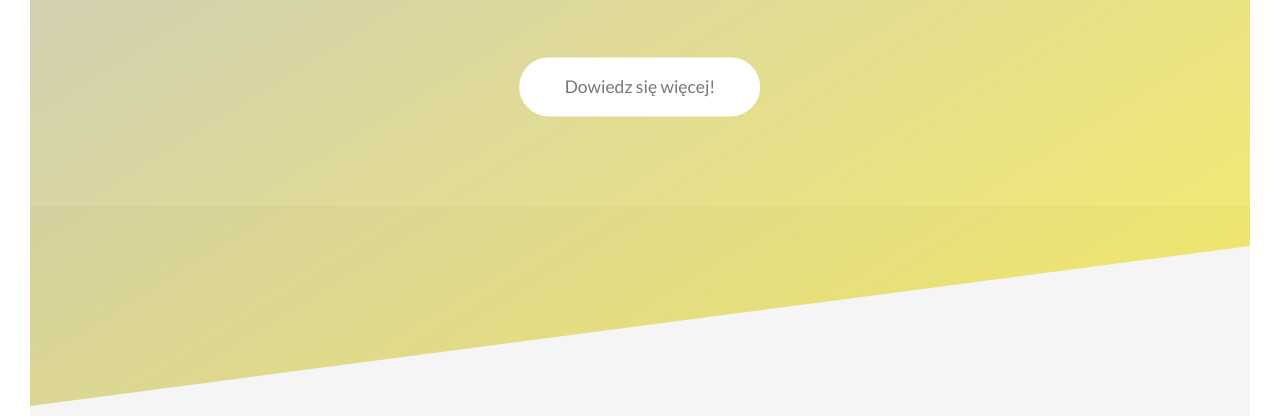
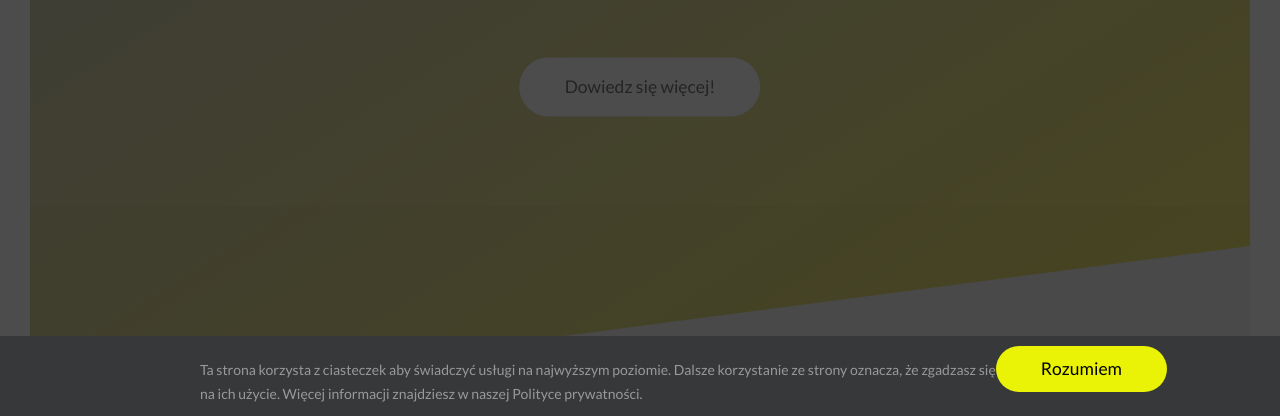
Before and after one commit to KramarSenior/petromaxMaszyny, a website: page index.html in a window 1280 px wide. Shown: the part 384-800 px from the top of the page. Drawn offline with Linux system fonts and the light colour scheme.

Commit message:
Created cookie policy

```diff
--- a/css/style.css
+++ b/css/style.css
@@ -175,6 +175,40 @@ body {
 .btn-text:active {
   transform: translateY(0px);
   box-shadow: 0 0.5rem 1rem rgba(0, 0, 0, 0.2); }
+
+.btn-sm, .btn-sm:link, .btn-sm:visited {
+  text-decoration: none;
+  padding: .8rem 4.5rem;
+  border-radius: 10rem;
+  transition: all 0.5s;
+  display: inline-block;
+  position: relative;
+  font-size: 1.75rem;
+  border: none; }
+
+.btn-sm:hover {
+  transform: translateY(-0.3rem);
+  box-shadow: 0 10px 20px rgba(0, 0, 0, 0.2); }
+
+.btn-sm:active, .btn-sm:focus {
+  transform: translateY(-0.1rem);
+  box-shadow: 0 5px 10px rgba(0, 0, 0, 0.2); }
+
+.btn-sm-white {
+  background-color: #fff;
+  color: #777; }
+
+.btn-sm--green {
+  background-color: #55c57a;
+  color: #fff; }
+
+.btn-sm--yellow {
+  background-color: #EAF205;
+  color: #000; }
+
+.btn-sm-animated {
+  animation: moveInBtn 0.5s ease-in-out 0.75s;
+  animation-fill-mode: backwards; }
 
 .card {
   perspective: 150rem;
@@ -476,6 +510,37 @@ body {
     transform: translateX(-4rem) scale(1);
     filter: blur(3px) brightness(70%); }
 
+.cookies__background {
+  position: fixed;
+  height: 100vh;
+  width: 100%;
+  top: 0;
+  left: 0;
+  background-color: rgba(0, 0, 0, 0.7);
+  z-index: 10000; }
+
+.cookies__content {
+  width: 100%;
+  position: fixed;
+  display: block;
+  bottom: 0;
+  right: 0;
+  background-color: #363839;
+  z-index: 10001;
+  padding: 1rem 0;
+  padding-left: 20rem;
+  display: table; }
+  .cookies__content--left {
+    width: 70%;
+    display: table-cell; }
+  .cookies__content--right {
+    width: 25%;
+    display: table-cell; }
+
+.cookies__text {
+  font-size: 1.4rem;
+  color: #999; }
+
 .footer {
   background-color: #333;
   padding: 10rem 0;
--- a/index.html
+++ b/index.html
@@ -34,7 +34,7 @@
         </nav>
 
     </div>
-    <header class="header">
+    <header class="header" id="header">
         <div class="header--title">
             <h1 class="header--title__mainText">
                 <span class="header--title__mainText-main">
@@ -387,12 +387,34 @@
                     Lorem ipsum dolor sit amet consectetur adipisicing elit. Vitae accusamus.
                 </h3>
                 <p class="popup__text u-margin-bottom-medium">
-                    Lorem ipsum dolor sit amet consectetur adipisicing elit. Facere nihil nostrum nobis. Ut obcaecati repellat quo velit hic veritatis perferendis aspernatur quia deserunt quisquam! Voluptas labore consequuntur perspiciatis eaque ut.
-                    Nesciunt, dignissimos cumque. Saepe quos facilis eum sed ullam nemo eligendi, inventore corrupti quas explicabo omnis? Sint deserunt ad ab placeat beatae. Delectus at autem corporis ratione rerum veniam libero?
-                    Reprehenderit blanditiis ullam doloribus sapiente reiciendis, omnis commodi est doloremque consequuntur dicta sed nobis asperiores adipisci necessitatibus minima facilis esse expedita labore veniam dolorum repudiandae alias officiis? Officia, quisquam modi!
+                    Lorem ipsum dolor sit amet consectetur adipisicing elit. Facere nihil nostrum nobis. Ut obcaecati
+                    repellat quo velit hic veritatis perferendis aspernatur quia deserunt quisquam! Voluptas labore
+                    consequuntur perspiciatis eaque ut.
+                    Nesciunt, dignissimos cumque. Saepe quos facilis eum sed ullam nemo eligendi, inventore corrupti
+                    quas explicabo omnis? Sint deserunt ad ab placeat beatae. Delectus at autem corporis ratione rerum
+                    veniam libero?
+                    Reprehenderit blanditiis ullam doloribus sapiente reiciendis, omnis commodi est doloremque
+                    consequuntur dicta sed nobis asperiores adipisci necessitatibus minima facilis esse expedita labore
+                    veniam dolorum repudiandae alias officiis? Officia, quisquam modi!
                 </p>
                 <a href="#" class="btn btn--green">Skontaktuj się z nami!</a>
             </div>
+        </div>
+    </div>
+    <div class="cookies">
+        <div class="cookies__background">
+
+        </div>
+        <div class="cookies__content">
+            <div class="cookies__content--left">
+                <p class="cookies__text">
+                    Ta strona korzysta z ciasteczek aby świadczyć usługi na najwyższym poziomie. Dalsze korzystanie ze strony oznacza, że zgadzasz się na ich użycie. Więcej informacji znajdziesz w naszej Polityce prywatności.
+                </p>
+            </div>
+            <div class="cookies__content--right">
+                <a href="#header" class="btn-sm btn--yellow">Rozumiem</a>
+            </div>
+
         </div>
     </div>
     <!--
```
